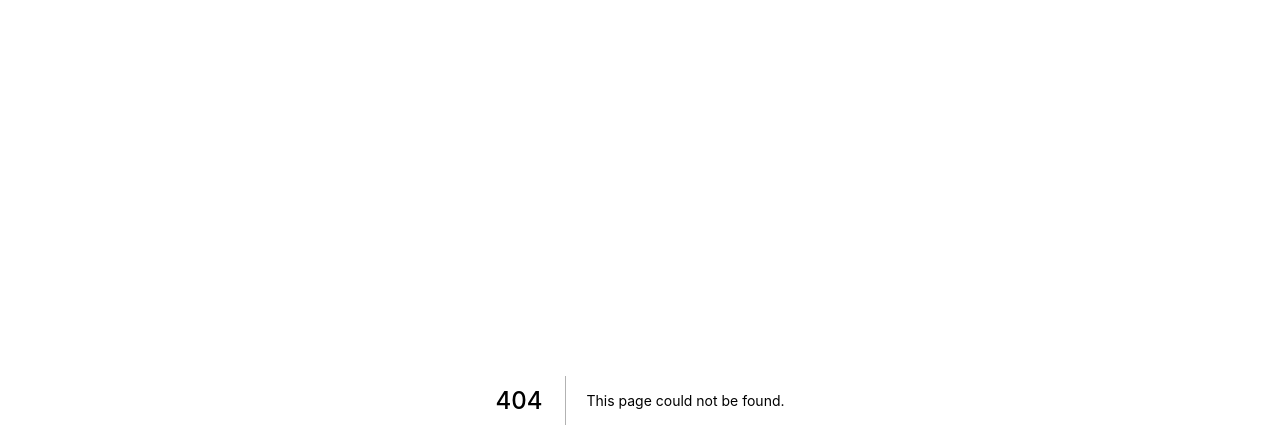
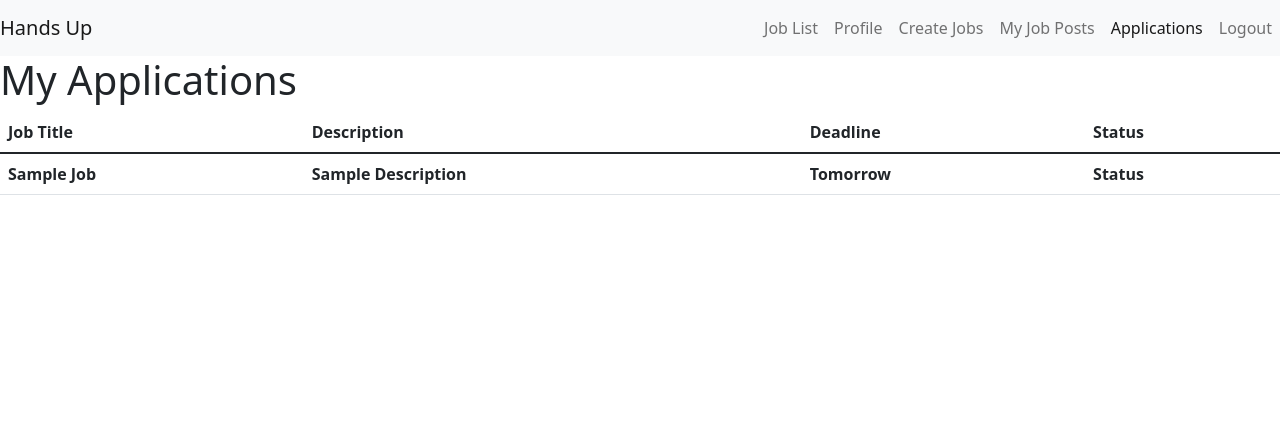
Before and after one commit to sedhha/homely, a Next.js app: page /applications in a window 1280 px wide. Before the commit this address had no page. Shown: the top 448 px of the page. Built offline with nearby package versions, Linux system fonts and the light colour scheme.

Commit message:
header | status

```diff
--- a/src/components/header.js
+++ b/src/components/header.js
@@ -27,6 +27,11 @@ export default function Header() {
                         <NavLink href="/employer/my-posts" className="nav-link ">My Job Posts</NavLink>
                     </li>
 
+
+                    <li className="nav-item">
+                        <NavLink href="/applications" className="nav-link ">Applications</NavLink>
+                    </li>
+
                     <li className="nav-item">
                         <NavLink className="nav-link " href={"#"} >Logout</NavLink>
                     </li>
--- /dev/null
+++ b/src/pages/applications.tsx
@@ -0,0 +1,32 @@
+import type { NextPage } from "next";
+import Header from "src/components/header";
+
+const Applications: NextPage = () => {
+  return (
+    <>
+      <Header />
+      <h1>My Applications</h1>
+      <table className="table table-hover">
+        <thead>
+          <tr>
+            <th>Job Title</th>
+            <th>Description</th>
+            <th>Deadline</th>
+            <th>Status</th>
+          </tr>
+        </thead>
+        <tbody>
+          <tr>
+            <th>Sample Job</th>
+            <th>Sample Description</th>
+            <th>Tomorrow</th>
+            <th>Status</th>
+          </tr>
+        </tbody>
+      </table>
+    </>
+  );
+};
+
+
+export default Applications;
--- a/src/pages/employer/create-jobs.tsx
+++ b/src/pages/employer/create-jobs.tsx
@@ -19,7 +19,6 @@ const EditJob: NextPage = () => {
           <label>Deadline</label>
           <input type="text" className="form-control" />
         </div>
-
         <button type="submit" className="btn btn-primary">
           Post Job
         </button>
```
